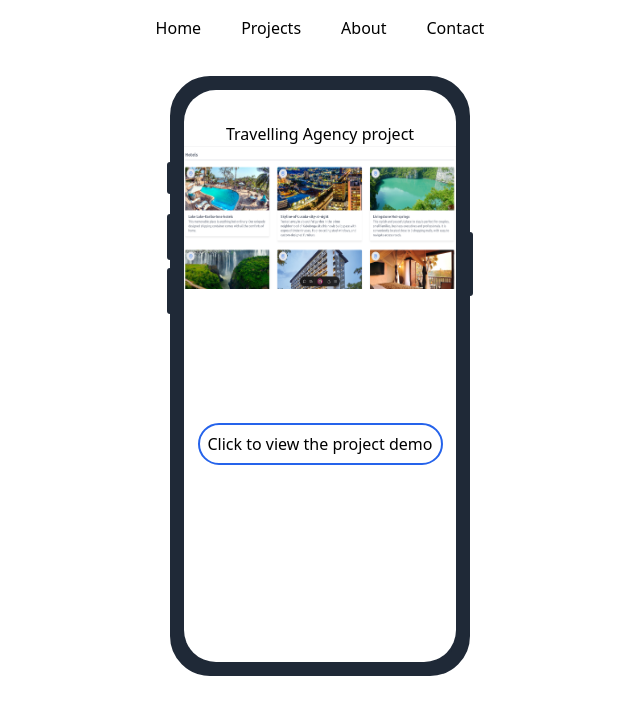
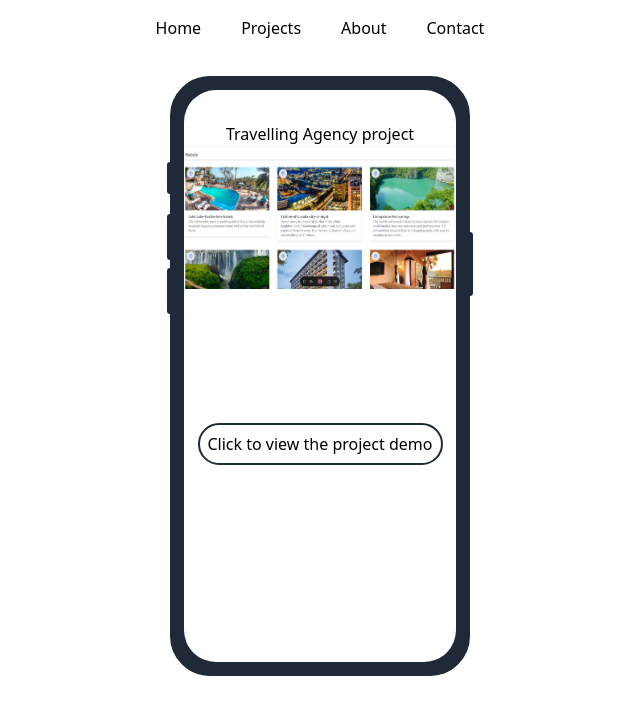
Before and after one commit to BasilMwila/Basil_portfolio, a plain HTML site: page projects.html in a window 1280 px wide. Shown: the whole page, without its empty margins (320-960 px from the left). Drawn offline with nearby package versions, Linux system fonts and the light colour scheme.

Commit message:
third commit

```diff
--- a/projects.html
+++ b/projects.html
@@ -35,7 +35,7 @@
 
     </div>
     <div class="flex justify-center">
-     <a href="https://basil-mwila-git-master-basilmwilas-projects.vercel.app/">   <span class=" border-2 p-2 border-blue-600 rounded-full">Click to view the project demo</span></a>
+     <a href="https://basil-mwila-git-master-basilmwilas-projects.vercel.app/">   <span class=" border-2 p-2 border-gray-800 rounded-full">Click to view the project demo</span></a>
     </div>
 </div>
 
```
